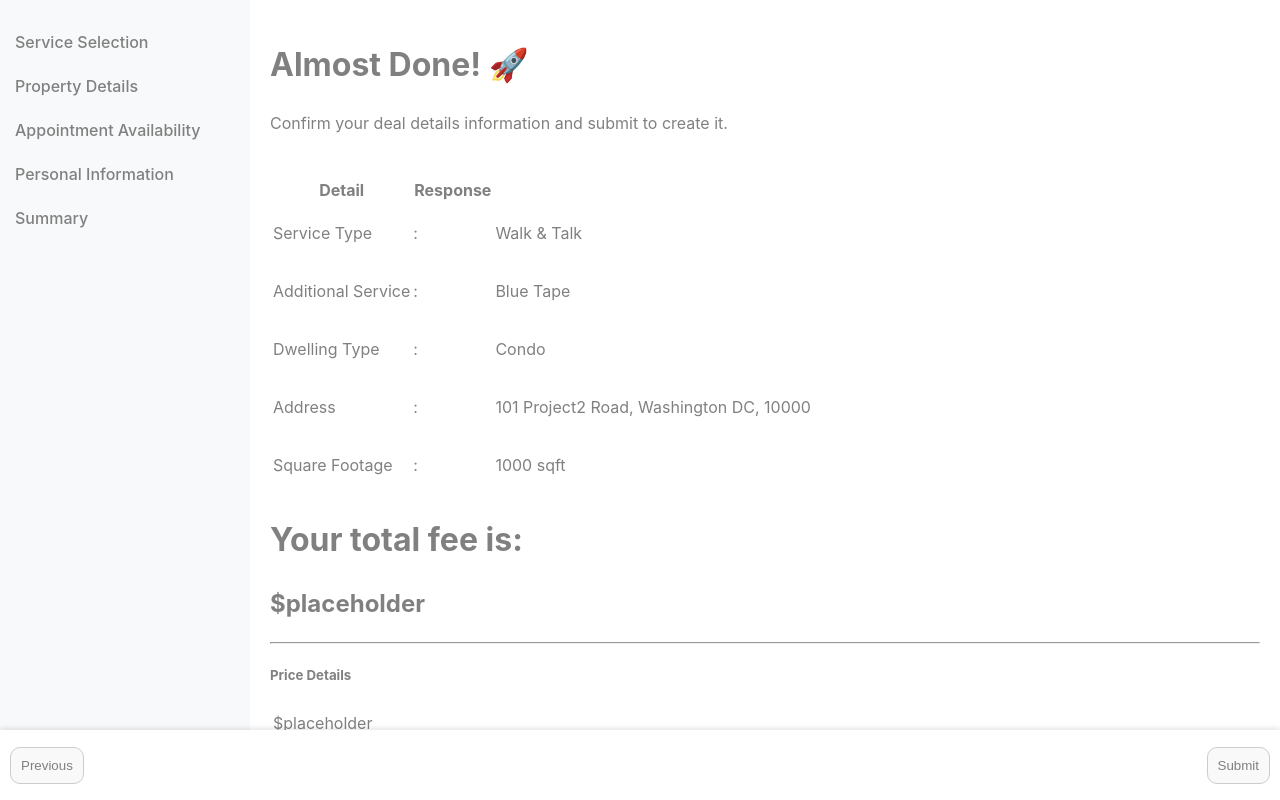
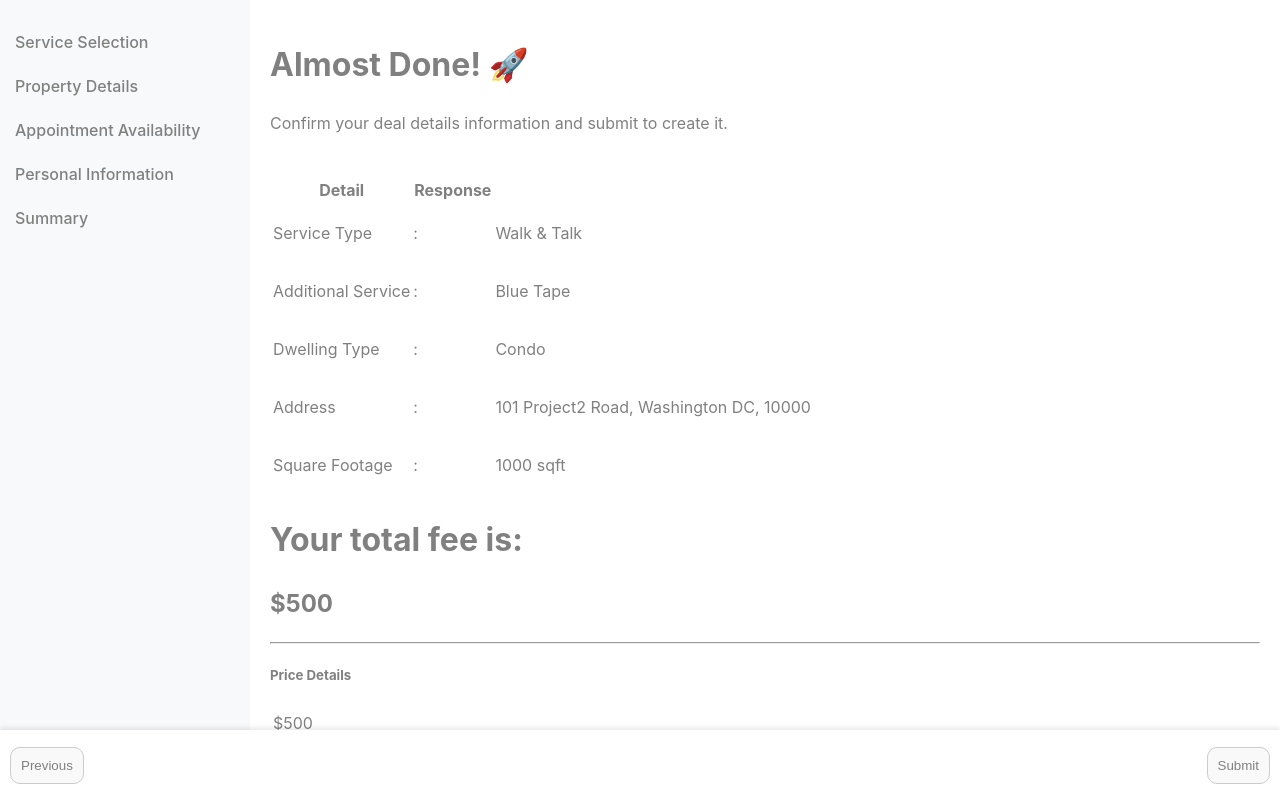
Before and after one commit to stevecalla/Differential_Scheduler, a React (Vite) app in the folder client/: page /Summary in a window 1280 px wide. Built offline with nearby package versions, Linux system fonts and the light colour scheme.

Commit message:
made the components into variables. added total fee and pricedetails section

```diff
--- a/client/src/pages/summary.tsx
+++ b/client/src/pages/summary.tsx
@@ -19,9 +19,9 @@ const summary = () => {
       { label: "Square Footage", value: "1000 sqft" },
     ];
 
-    const totalFee = 'placeholder'
+    const totalFee = '500'
 
-    const priceDetails = 'placeholder'
+    const priceDetails = '500'
   return (
     <>
       <Container className="summary-container">
```
